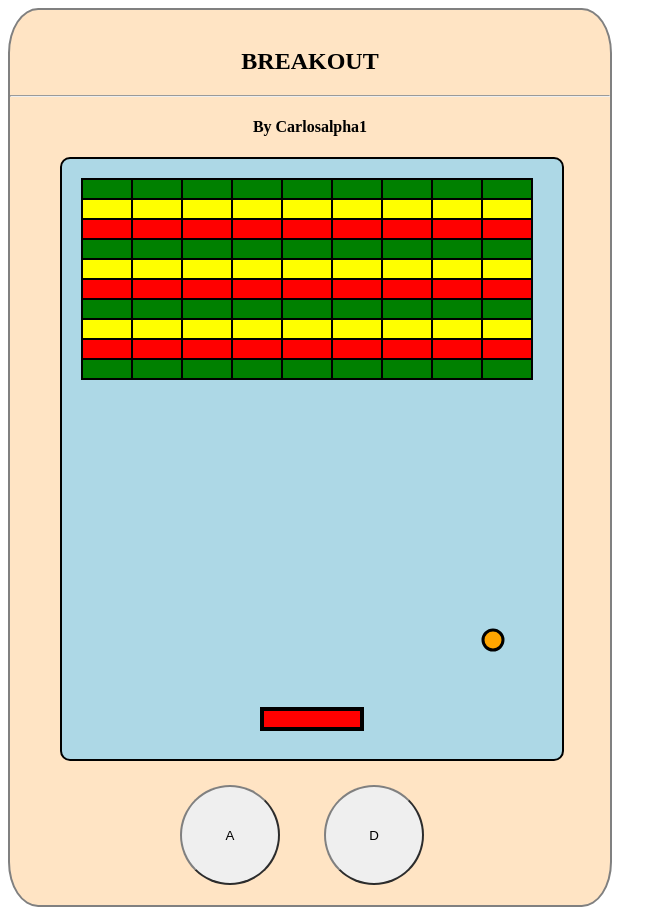
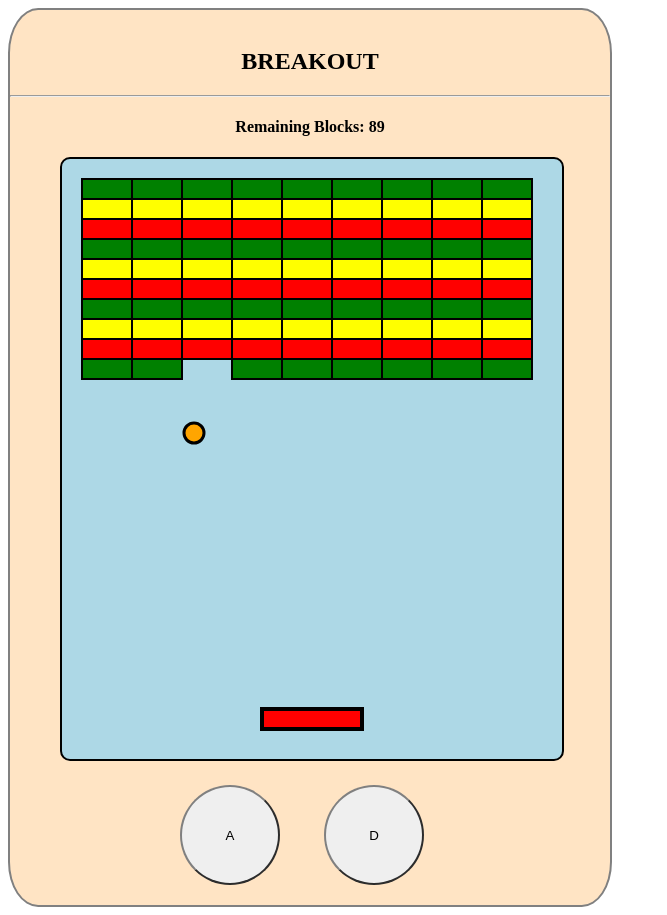
Before and after one commit to Carlosalpha1/RetroWorld, a plain HTML site: page index.html in a window 1280 px wide. Shown: the whole page, without its empty margins (0-667 px from the left). Drawn offline with Linux system fonts and the light colour scheme.

Commit message:
adding collisions

```diff
--- a/breakout.js
+++ b/breakout.js
@@ -5,15 +5,21 @@ const BRICKS_ROWS = 10;
 const BRICKS_COLS = 9;
 const BRICK_COLORS = ["green", "yellow", "red"];
 
+// -- HTML objects
 const canvas = document.getElementById("canvas");
 const button_left = document.getElementById("buttonA");
 const button_right = document.getElementById("buttonD");
+const bricks_cont = document.getElementById("bricks_cont");
+const title_bricks_cont = document.getElementById("title_bricks_cont");
 
+
+// -- Canvas settings
 canvas.width = 500;
 canvas.height = 600;
-
 const ctx = canvas.getContext("2d");
 
+
+// -- Racket --> Player Class
 class Racket
 {
     constructor(x=0, y=0) {
@@ -39,6 +45,8 @@ class Racket
     }
 };
 
+
+// -- Brick --> Objective Class
 class Brick
 {
     static WIDTH = 50;
@@ -48,7 +56,7 @@ class Brick
         this.x = x;
         this.y = y;
         this.width = Brick.WIDTH;
-        this.heigth = Brick.HEIGHT;
+        this.height = Brick.HEIGHT;
         this.color = color;
     }
 
@@ -68,6 +76,8 @@ class Brick
     }
 };
 
+
+// -- Ball --> Player Object Class
 class Ball
 {
     static RADIUS = 10;
@@ -76,9 +86,8 @@ class Ball
         this.x = x;
         this.y = y;
         this.r = Ball.RADIUS;
-        this.vx = 1;
-        this.vy = 1;
-        console.log(this.x, this.y)
+        this.vx = 2;
+        this.vy = 2;
     }
 
     moveTo(x, y) {
@@ -94,7 +103,6 @@ class Ball
     draw() {
         ctx.beginPath();
             ctx.arc(this.x, this.y, Ball.RADIUS, 0, 2*Math.PI);
-            //ctx.strokeStyle = 'blue';
             ctx.lineWidth = 3;
             ctx.fillStyle = 'orange';
             ctx.fill();
@@ -104,22 +112,69 @@ class Ball
 }
 
 
-function collide(brick, ball) {
-    let xmin = brick.x;
-    let ymin = brick.y;
-    let xmax = brick.x + brick.width;
-    let ymax = brick.y + brick.height;
-    if ((ball.x + ball.r) > xmin ||
-        (ball.x - ball.r) < xmax ||
-        (ball.y + ball.r) > ymin ||
-        (ball.y - ball.r) < ymax) {
+function is_point_into_region(x, y, region)
+{
+    if ((x > region.x && x < (region.x + region.width)) &&
+        (y > region.y && y < (region.y + region.height))) {
         return true;
     }
     return false;
 }
 
 
-function init_objects() {
+function collision_ball_with_cube(ball, cube)
+{
+    let i;
+
+    for (i = (ball.x-ball.r+1); i < (ball.x+ball.r-1); i++) {
+        // ball down square side
+        if (is_point_into_region(i, ball.y+ball.r, cube)) {
+            return 1;
+        }
+        // ball up square side
+        if (is_point_into_region(i, ball.y-ball.r, cube)) {
+            return 2;
+        }
+    }
+    for (i = (ball.y-ball.r+1); i < (ball.y+ball.r-1); i++) {
+        // ball right square side
+        if (is_point_into_region(ball.x+ball.r, i, cube)) {
+            return 3;
+        }
+        // ball left square side
+        if (is_point_into_region(ball.x-ball.r, i, cube)) {
+            return 4;
+        }
+    }
+    return -1;
+}
+
+
+function collision_racket_with_ball(racket, ball)
+{
+    return collision_ball_with_cube(ball, racket);
+}
+
+
+function collision_brick_with_ball(brick, ball)
+{
+    return collision_ball_with_cube(ball, brick);
+}
+
+
+function set_ball_direction_due_to_collision(ball, type_collision)
+{
+    if (type_collision == 1 || type_collision == 2) {
+        ball.vy = -ball.vy;
+    }
+    else if (type_collision == 3 || type_collision == 4) {
+        ball.vx = -ball.vx;
+    }
+}
+
+
+function init_objects()
+{
     // -- Init Racket Entity
     racket = new Racket();
     let init_x = canvas.width/2 - racket.width/2;
@@ -136,8 +191,6 @@ function init_objects() {
                 20+i*Brick.HEIGHT,
                 BRICK_COLORS[color_index]));
         }
-        console.log(BRICK_COLORS[color_index])
-        console.log(color_index)
         color_index = (color_index + 1) % BRICK_COLORS.length;
     }
 
@@ -158,33 +211,44 @@ function logic_game()
         ball.vy = -ball.vy;
     }
 
-    // -- Collision Ball With Bricks
+    // -- Collision Ball with the Bricks
+    let collision = 0;
     for (let i = 0; i < bricks.length; i++) {
-        let xmin = bricks[i].x;
-        let ymin = bricks[i].y;
-        let xmax = bricks[i].x + bricks[i].width;
-        let ymax = bricks[i].y + bricks[i].height;
-        let collision = false;
-
-        // (TODO)
-
-        if (collision) {
+        collision = collision_brick_with_ball(bricks[i], ball);
+        if (collision > 0) {
+            set_ball_direction_due_to_collision(ball, collision);
             bricks.splice(i, 1);
         }
+    }
+
+    // -- Collision Ball with the Racket
+    collision = collision_racket_with_ball(racket, ball)
+    if (collision > 0) {
+        set_ball_direction_due_to_collision(ball, collision);
     }
 
     // -- Movement Racket. Defining Limits with Canvas
     if (key_pressed == 'a') {
         if (racket.x > 0) {
-            racket.moveTo(racket.x-2, racket.y);
+            racket.moveTo(racket.x-4, racket.y);
         }
     }
     if (key_pressed == 'd') {
         if (racket.x < (canvas.width - racket.width)) {
-            racket.moveTo(racket.x+2, racket.y);
+            racket.moveTo(racket.x+4, racket.y);
         }
     }
+
+    // Update ball position
     ball.update();
+
+    if (bricks.length > 0) {
+        bricks_cont.innerHTML = bricks.length;
+    }
+    else {
+        title_bricks_cont.innerHTML = "WELL DONE!!";
+        title_bricks_cont.style.color = 'red';
+    }
 }
 
 
@@ -202,8 +266,6 @@ function update_display()
     }
     ball.draw();
 }
-
-
 
 
 // ----- Events
@@ -248,7 +310,6 @@ button_right.ontouchend = () => {
 }
 
 
-
 // -- Main Program
 init_objects();
 function update()
--- a/index.html
+++ b/index.html
@@ -13,7 +13,7 @@
         <br>
         <h2 align="center">BREAKOUT</h2>
         <hr>
-        <h4 align="center">By Carlosalpha1</h4>
+        <h4 align="center" id="title_bricks_cont"> Remaining Blocks: <span id="bricks_cont"></span></h4>
         <canvas id="canvas"></canvas>
         <div class="buttons_row">
             <button class="buttons" type="button" id="buttonA">A</button>
```
